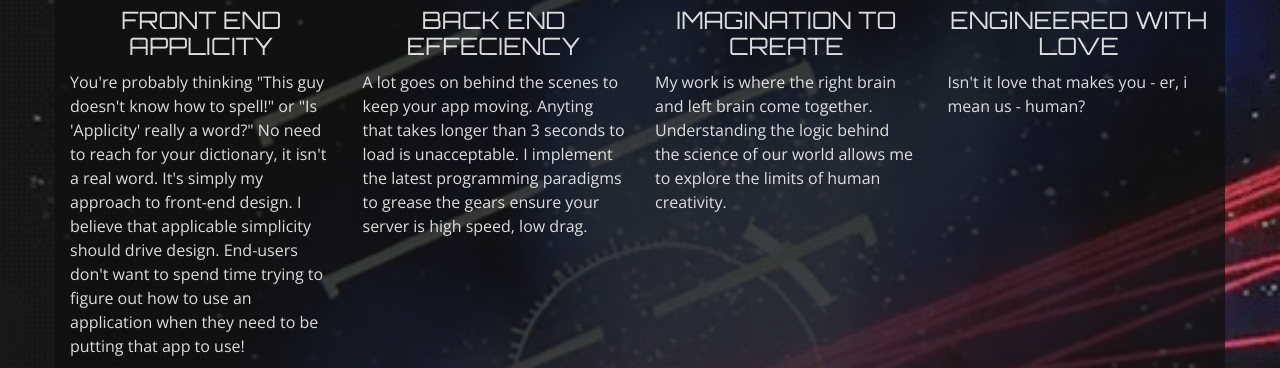
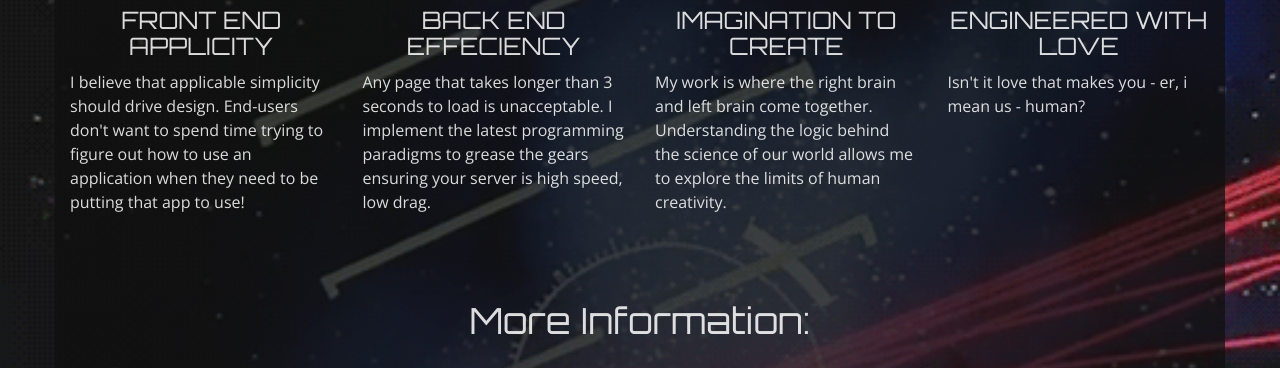
Before and after one commit to JTP709/portfolio_mk2, a website: page index.html in a window 1280 px wide. Shown: the part 1797-2165 px from the top of the page. Drawn offline with nearby package versions, Linux system fonts and the light colour scheme.

Commit message:
updated about me section

```diff
--- a/index.html
+++ b/index.html
@@ -98,14 +98,14 @@
                     <div class="service-box">
                         <i class="fa fa-4x fa-tablet text-primary sr-icons"></i>
                         <h3>FRONT END APPLICITY</h3>
-                        <p class="text-a-font text-left">You're probably thinking "This guy doesn't know how to spell!" or "Is 'Applicity' really a word?" No need to reach for your dictionary, it isn't a real word. It's simply my approach to front-end design. I believe that applicable simplicity should drive design. End-users don't want to spend time trying to figure out how to use an application when they need to be putting that app to use!</p>
+                        <p class="text-a-font text-left">I believe that applicable simplicity should drive design. End-users don't want to spend time trying to figure out how to use an application when they need to be putting that app to use!</p>
                     </div>
                 </div>
                 <div class="col-lg-3 col-md-6 text-center">
                     <div class="service-box">
                         <i class="fa fa-4x fa-server text-primary sr-icons"></i>
                         <h3>BACK END EFFECIENCY</h3>
-                        <p class="text-left text-a-font">A lot goes on behind the scenes to keep your app moving. Anyting that takes longer than 3 seconds to load is unacceptable. I implement the latest programming paradigms to grease the gears ensure your server is high speed, low drag.</p>
+                        <p class="text-left text-a-font">Any page that takes longer than 3 seconds to load is unacceptable. I implement the latest programming paradigms to grease the gears ensuring your server is high speed, low drag.</p>
                     </div>
                 </div>
                 <div class="col-lg-3 col-md-6 text-center">
```
